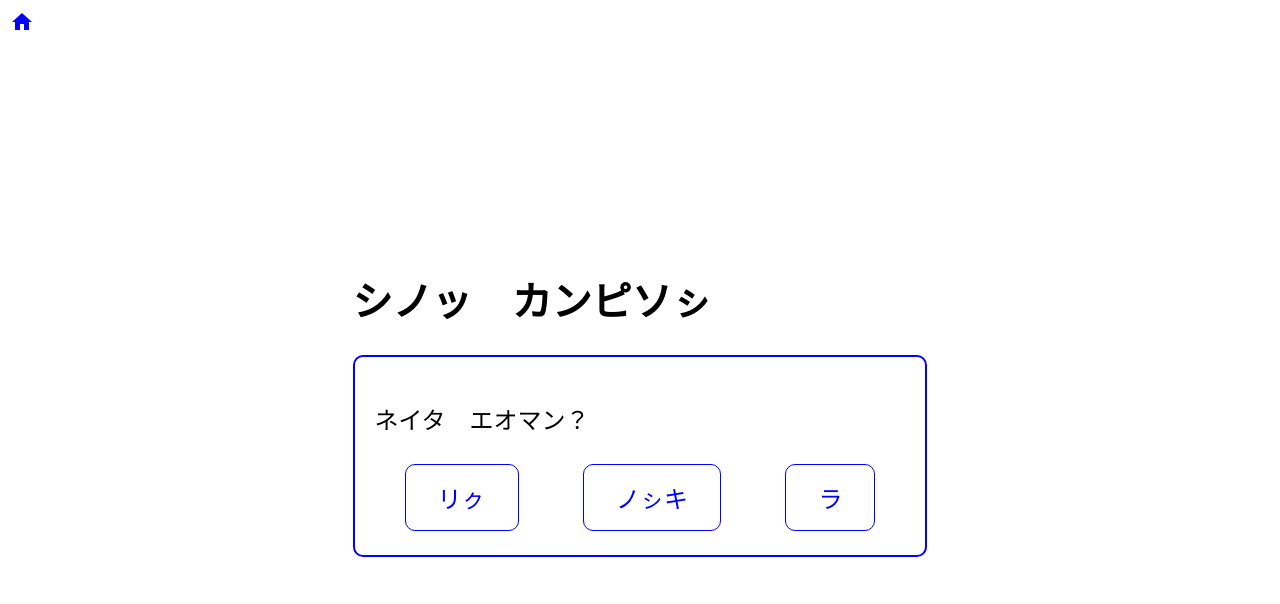
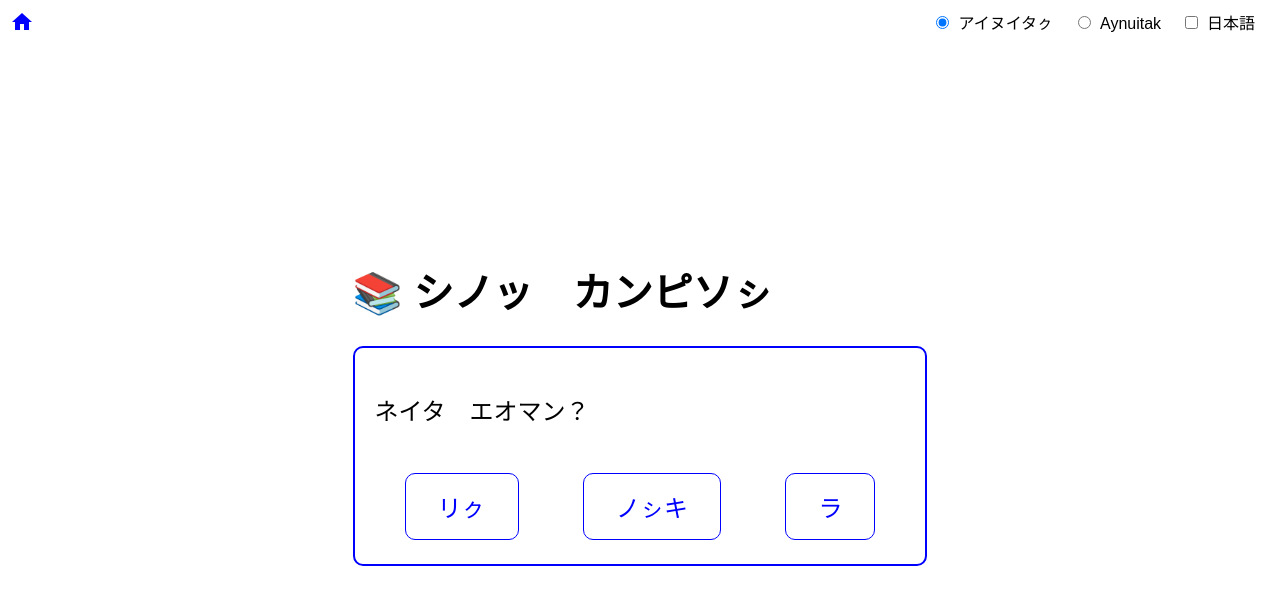
Before and after one commit to nonotoy/ain_quest, a plain HTML site: page index.html in a window 1280 px wide. Drawn offline with nearby package versions, Linux system fonts and the light colour scheme.

Commit message:
add translation, controls

```diff
--- a/index.html
+++ b/index.html
@@ -6,33 +6,58 @@
     <link href="https://fonts.googleapis.com/icon?family=Material+Icons" rel="stylesheet">
     <link rel="stylesheet" href="styles.css">
     <script src="https://code.jquery.com/jquery-3.6.0.min.js"></script>
-    <title>Combined Game</title>
+    <title>📚 シノッ　カンピソㇱ</title>
 </head>
 <body>
-    <div id="start-page">
-        <p>ポンノ　ホㇱキ　ヤン。</p>
-        <p>3秒後に画面が切り替わります。</p>
-    </div>
-
-    <div id="home" style="display:none;">
+    <div id="controls">
+        <!-- Home button -->
         <a href="javascript:void(0)" onclick="showSection('home')" class="home-icon">
             <span class="material-icons">home</span>
             <div class="tooltip-text">チセ</div>
         </a>
-        <h1>シノッ　カンピソㇱ</h1>
+
+        <!-- Radio button for character setting -->
+        <input type="radio" id="kana" name="character" value="kana" checked>
+        <label for="kana">アイヌイタㇰ</label>
+        <input type="radio" id="roman" name="character" value="roman">
+        <label for="roman">Aynuitak</label>
+
+        <!-- Checkbox for jpn translation -->
+        <input type="checkbox" id="tips" name="tips">
+        <label for="tips">日本語</label>
+    </div>
+
+    <!-- Start page (fade in to home within 3 sec) -->
+    <div id="start-page">
+        <p>ポンノ　ホㇱキ　ヤン...</p>
+        <p>Ponno hoski yan...</p>
+        <p>3秒後に画面が切り替わります。</p>
+    </div>
+
+    <!-- HOME -->
+    <div id="home" style="display:none;">
+        <h1 class="description" data-key="title"></h1>
+
         <div class="container">
-            <p>ネイタ　エオマン？</p>
-            <button id="option1" onclick="showSection('1a')">リㇰ</button>
-            <button id="option2" onclick="showSection('1b')">ノㇱキ</button>
-            <button id="option3" onclick="showSection('1c')">ラ</button>
+            <p class="description" data-key="qst_1"></p>
+            <div class="tip">どこに行きますか？</div></br>
+
+            <button id="option1" onclick="showSection('1a')">
+                <div class="description" data-key="opt_1a"></div>
+                <div class="tip">上</div>
+            </button>
+            <button id="option2" onclick="showSection('1b')">
+                <div class="description" data-key="opt_1b"></div>
+                <div class="tip">まっすぐ</div>
+            </button>
+            <button id="option3" onclick="showSection('1c')">
+                <div class="description" data-key="opt_1c"></div>
+                <div class="tip">下</div>
+            </button>
         </div>
     </div>
 
     <div id="1a" style="display:none;">
-        <a href="javascript:void(0)" onclick="showSection('home')" class="home-icon">
-            <span class="material-icons">home</span>
-            <div class="tooltip-text">チセ</div>
-        </a>
         <div class="container">
             <p>リㇰ　タ　ニㇱクㇽ　アン。</p>
             <button onclick="showSection('2-1a')">トゥタヌノ　パイェアン。</button>
@@ -40,10 +65,6 @@
     </div>
 
     <div id="1b" style="display:none;">
-        <a href="javascript:void(0)" onclick="showSection('home')" class="home-icon">
-            <span class="material-icons">home</span>
-            <div class="tooltip-text">チセ</div>
-        </a>
         <div class="container">
             <p>ノㇱキ　タ　アイヌ　アン。</p>
             <button onclick="showSection('fin')">パㇰノ　カ！</button>
@@ -51,10 +72,6 @@
     </div>
 
     <div id="1c" style="display:none;">
-        <a href="javascript:void(0)" onclick="showSection('home')" class="home-icon">
-            <span class="material-icons">home</span>
-            <div class="tooltip-text">チセ</div>
-        </a>
         <div class="container">
             <p>ラ　タ　ノンノ　アン。</p>
             <button onclick="showSection('fin')">パㇰノ　カ！</button>
@@ -62,11 +79,6 @@
     </div>
 
     <div id="2-1a" style="display:none;">
-        <a href="javascript:void(0)" onclick="showSection('home')" class="home-icon">
-            <span class="material-icons">home</span>
-            <div class="tooltip-text">チセ</div>
-        </a>
-        <h1>2-1a</h1>
         <div class="container">
             <p>トゥタヌノ　ネイタ　エオマン？</p>
             <button id="option1" onclick="showSection('fin')">1</button>
@@ -76,16 +88,32 @@
     </div>
 
     <div id="fin" style="display:none;">
-        <a href="javascript:void(0)" onclick="showSection('home')" class="home-icon">
-            <span class="material-icons">home</span>
-            <div class="tooltip-text">チセ</div>
-        </a>
         <div class="container">
             <p>イヤイライケレ！</p>
             <button onclick="showSection('home')">チセ　アコホシピ。</button>
         </div>
     </div>
 
+    <script>
+        const translations = {
+            'kana': {
+                'title': '📚 シノッ　カンピソㇱ',
+                'qst_1': 'ネイタ　エオマン？',
+                'opt_1a': 'リㇰ',
+                'opt_1b': 'ノㇱキ',
+                'opt_1c': 'ラ',
+                // Add more translations here
+            },
+            'roman': {
+                'title': '📚 Sinot Kampisos',
+                'qst_1': 'neyta e=oman?',
+                'opt_1a': 'rik',
+                'opt_1b': 'noski',
+                'opt_1c': 'ra',
+                // Add more translations here
+            }
+        };
+    </script>
     <script src="script.js"></script>
 </body>
 </html>
--- a/script.js
+++ b/script.js
@@ -1,36 +1,76 @@
-// combined
-function showSection(id) {
-    const sections = [
-        "start-page",
-        "home",
-        "1a",
-        "1b",
-        "1c",
-        "2-1a",
-        "fin"
-    ];
+function showSection(sectionId) {
+    const allSections = document.querySelectorAll("[id^='start-page'], [id^='home'], [id^='1'], [id^='2'],[id^='fin']");
+    const controls = document.getElementById("controls");
+    const tips = document.querySelectorAll('.tip');
 
-    for (const section of sections) {
-        const element = document.getElementById(section);
-        if (section === id) {
-            element.style.display = "block";
+    for (const section of allSections) {
+        if (section.id === sectionId) {
+            section.style.display = "block";
+            if (sectionId === "start-page") {
+                controls.classList.add("hidden");
             } else {
-            element.style.display = "none";
+                controls.classList.remove("hidden");
+            }
+
+            // Default - No translation shown when open a page initially
+            for (let i = 0; i < tips.length; i++) {
+                tips[i].style.display = "none";
+            }
+
+        } else {
+            section.style.display = "none";
         }
     }
 }
 
-
 $(document).ready(function () {
     const startPage = $("#start-page");
     const homeSection = $("#home");
+    const controls = $("#controls");
 
     startPage.show();
     homeSection.hide();
+    controls.hide();
 
     setTimeout(function () {
         startPage.fadeOut(1000, function () {
             homeSection.fadeIn(1000);
+            controls.fadeIn(1000);
         });
-}, 3000);
+    }, 100); // Default 3000
+
+    showSection("start-page");
 });
+
+function updateDescription(lang) {
+    const descriptions = document.querySelectorAll('.description');
+    descriptions.forEach((description) => {
+        const key = description.getAttribute('data-key');
+        if (translations[lang] && translations[lang][key]) {
+            description.textContent = translations[lang][key];
+        }
+    });
+}
+
+document.addEventListener('DOMContentLoaded', () => {
+    const languageButtons = document.getElementsByName('character');
+    languageButtons.forEach((button) => {
+        button.addEventListener('change', (event) => {
+            updateDescription(event.target.value);
+        });
+    });
+
+    updateDescription('kana'); // Set default
+});
+
+document.getElementById("tips").addEventListener("change", toggleTips);
+
+function toggleTips() {
+    const tips = document.getElementsByClassName("tip");
+    const isChecked = document.getElementById("tips").checked;
+
+    for (let i = 0; i < tips.length; i++) {
+        tips[i].style.display = isChecked ? "block" : "none";
+    }
+
+}
--- a/styles.css
+++ b/styles.css
@@ -118,3 +118,31 @@ button:hover {
   .fade-in {
     animation: fade-in 1s forwards;
   }
+
+#controls {
+    position: fixed;
+    top: 10px;
+    right: 10px;
+}
+
+#controls input {
+    margin-right: 5px;
+}
+
+#controls label {
+    margin-right: 15px;
+}
+
+#language-switch, #show-tips {
+    display: inline-block;
+    margin-right: 10px;
+}
+
+.hidden {
+  display: none;
+}
+
+.tip {
+  font-size: small;
+  color: #000000;
+}
```
Lines whose indentation alone changed are shown as unchanged.
